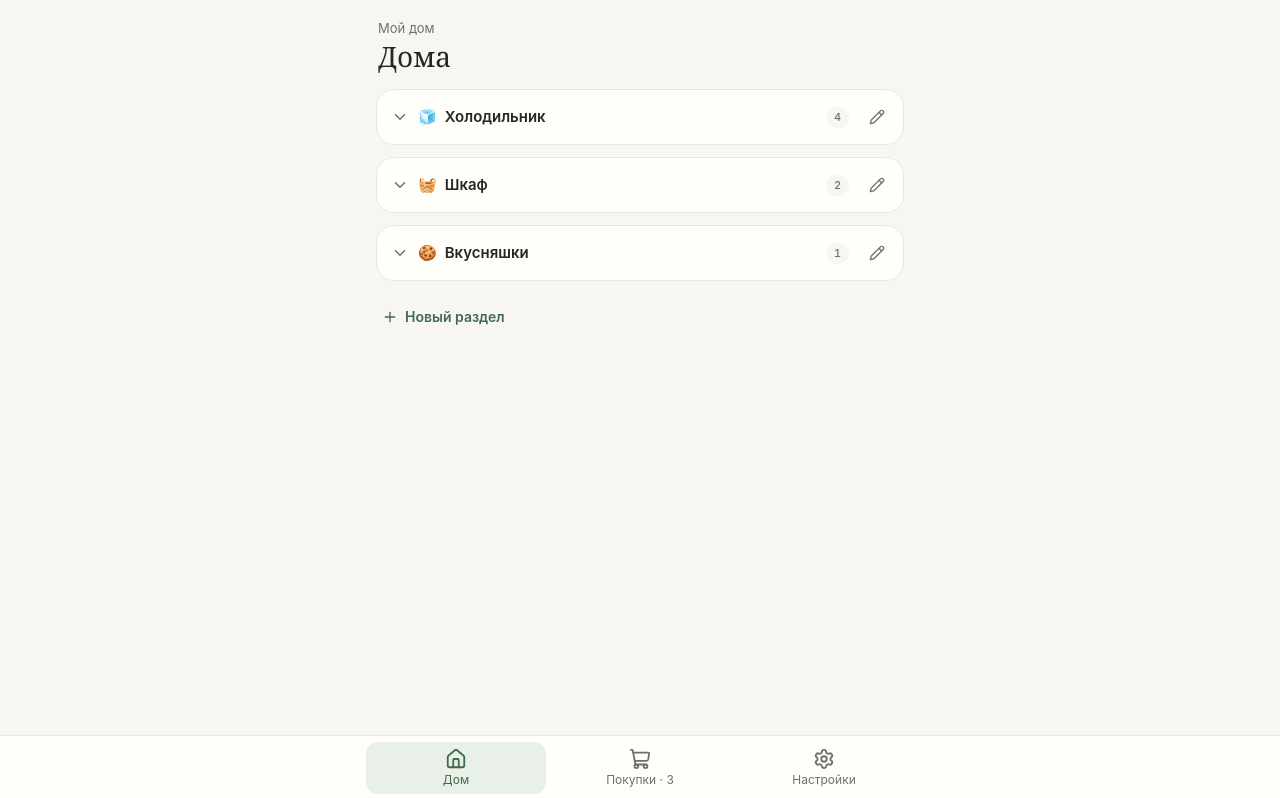
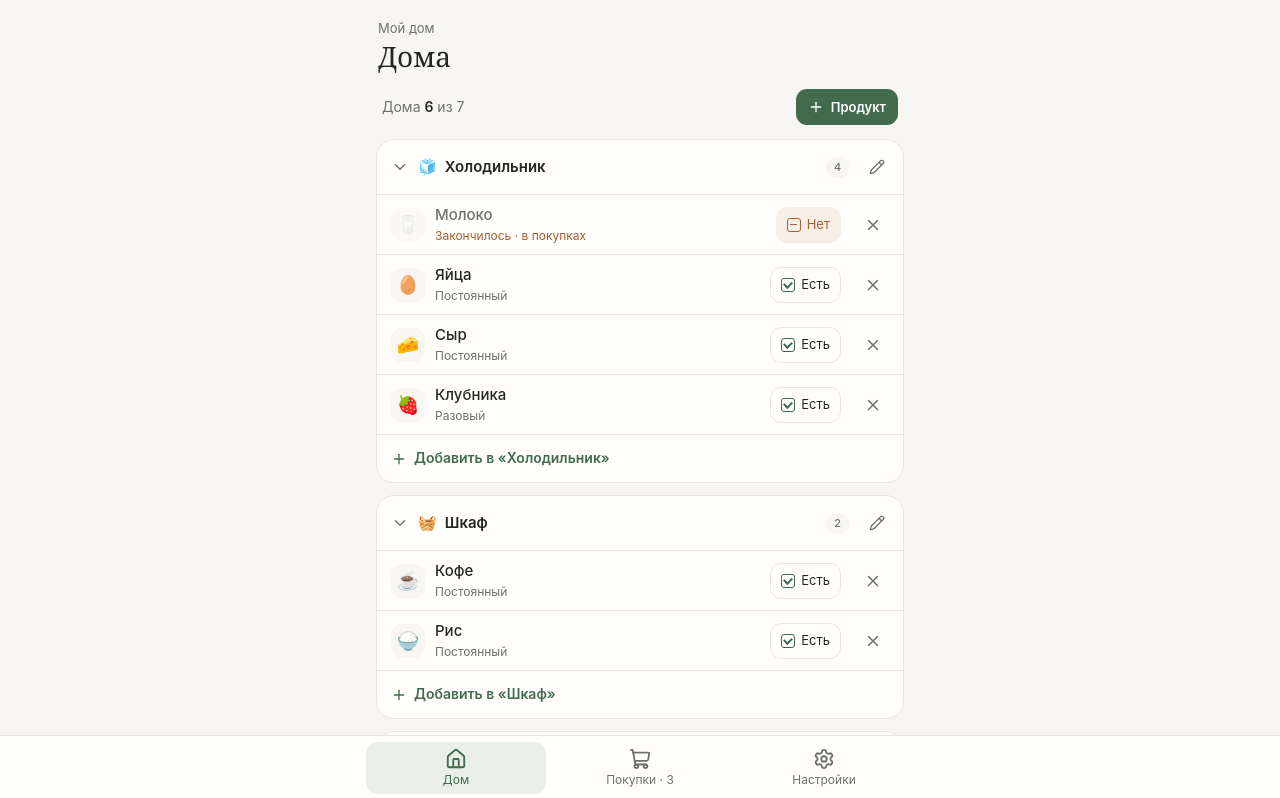
Before and after one commit to mihairu-code/food-stock, a React (Vite) app: page / in a window 1280 px wide. Shown: the top 798 px of the page. Built offline with nearby package versions, Linux system fonts and the light colour scheme.

Commit message:
feat(home): products with emoji, out of stock and back

```diff
--- a/src/index.css
+++ b/src/index.css
@@ -289,6 +289,151 @@ button {
   border-top: 1px solid var(--line);
 }
 
+.summary {
+  display: flex;
+  align-items: center;
+  justify-content: space-between;
+  gap: 8px;
+  margin: 0 6px 2px;
+}
+
+.summary p {
+  color: var(--muted);
+  font-size: 14px;
+}
+
+.summary strong {
+  color: var(--ink);
+  font-weight: 600;
+}
+
+/* ---------- Строки ---------- */
+
+.row {
+  display: flex;
+  min-height: 60px;
+  align-items: center;
+  gap: 10px;
+  padding: 0 8px 0 14px;
+  border-top: 1px solid var(--line);
+  background: var(--paper);
+}
+
+.emoji {
+  display: grid;
+  flex: 0 0 auto;
+  width: 34px;
+  height: 34px;
+  place-items: center;
+  border-radius: 11px;
+  background: var(--bg);
+  font-size: 18px;
+}
+
+.row-text {
+  min-width: 0;
+  flex: 1;
+}
+
+.row-name {
+  overflow: hidden;
+  font-size: 15px;
+  font-weight: 500;
+  text-overflow: ellipsis;
+  white-space: nowrap;
+}
+
+.row-meta {
+  margin-top: 3px;
+  color: var(--muted);
+  font-size: 12px;
+}
+
+.row[data-missing='true'] .emoji {
+  filter: grayscale(1);
+  opacity: 0.5;
+}
+
+.row[data-missing='true'] .row-name {
+  color: var(--muted);
+}
+
+.row[data-missing='true'] .row-meta {
+  color: var(--orange);
+}
+
+/* Отметка наличия как в тетради: квадрат с галочкой — есть, с тире — закончилось. */
+.stock-toggle {
+  display: inline-flex;
+  min-height: 36px;
+  align-items: center;
+  gap: 6px;
+  padding: 0 10px;
+  border: 1px solid var(--line);
+  border-radius: 11px;
+  background: transparent;
+  font-size: 13px;
+}
+
+.stock-toggle .box {
+  position: relative;
+  width: 14px;
+  height: 14px;
+  border: 1.5px solid var(--accent);
+  border-radius: 3px;
+}
+
+.stock-toggle[aria-pressed='true'] .box::after {
+  position: absolute;
+  inset: 1px 3px 3px;
+  border: solid var(--accent);
+  border-width: 0 2px 2px 0;
+  rotate: 45deg;
+  content: '';
+}
+
+.stock-toggle[aria-pressed='false'] {
+  border-color: var(--orange-soft);
+  background: var(--orange-soft);
+  color: var(--orange);
+}
+
+.stock-toggle[aria-pressed='false'] .box {
+  border-color: var(--orange);
+}
+
+.stock-toggle[aria-pressed='false'] .box::after {
+  position: absolute;
+  top: 5px;
+  left: 2px;
+  width: 7px;
+  height: 1.5px;
+  background: var(--orange);
+  content: '';
+}
+
+/* Галочка в форме: подпись с пояснением мелким шрифтом. */
+.check {
+  display: flex;
+  align-items: flex-start;
+  gap: 10px;
+  margin-bottom: 4px;
+  font-size: 15px;
+}
+
+.check input {
+  width: 20px;
+  height: 20px;
+  margin: 1px 0 0;
+  accent-color: var(--accent);
+}
+
+.check small {
+  display: block;
+  color: var(--muted);
+  font-size: 13px;
+}
+
 /* ---------- Шторка ---------- */
 
 .sheet {
--- a/src/screens/home/HomeScreen.tsx
+++ b/src/screens/home/HomeScreen.tsx
@@ -6,13 +6,17 @@ import { backend } from '@/data'
 import { useHomeData, useSortedSections } from '@/data/useHomeData'
 import { useHomeMutation } from '@/data/useHomeMutation'
 import { productsOf } from '@/domain/logic'
-import type { Section } from '@/domain/types'
+import type { NewProduct } from '@/data/backend'
+import type { Product, Section } from '@/domain/types'
 import { ConfirmSheet } from '@/sheets/ConfirmSheet'
+import { ProductSheet } from '@/sheets/ProductSheet'
 import { SectionSheet } from '@/sheets/SectionSheet'
+import { ProductRow } from './ProductRow'
 import { SectionCard } from './SectionCard'
 import { useCollapsedSections } from './useCollapsedSections'
 
 type HomeSheet =
+  | { type: 'add-product'; sectionId?: string }
   | { type: 'add-section' }
   | { type: 'edit-section'; section: Section }
   | { type: 'delete-section'; section: Section }
@@ -35,9 +39,20 @@ export function HomeScreen() {
     backend.updateSection(v.id, { name: v.name, icon: v.icon }),
   )
   const deleteSection = useHomeMutation((id: string) => backend.deleteSection(id))
+  const createProduct = useHomeMutation((input: NewProduct) => backend.createProduct(hid, input))
+  const setAvailability = useHomeMutation((v: { id: string; available: boolean }) =>
+    backend.setAvailability(v.id, v.available),
+  )
+  const deleteProduct = useHomeMutation((id: string) => backend.deleteProduct(id))
 
   if (isLoading) return <p className="status">Загрузка…</p>
   if (isError) return <p className="status">Не удалось загрузить данные</p>
+
+  function toggleStock(product: Product) {
+    // Разовый продукт существует, только пока он есть дома: закончился — убираем.
+    if (product.kind === 'one_off') deleteProduct.mutate(product.id)
+    else setAvailability.mutate({ id: product.id, available: !product.is_available })
+  }
 
   function requestDelete(section: Section) {
     // Пустой раздел удаляем сразу, непустой — только после подтверждения.
@@ -59,6 +74,14 @@ export function HomeScreen() {
         </EmptyState>
       ) : (
         <>
+          <div className="summary">
+            <p>
+              Дома <strong>{products.filter((p) => p.is_available).length}</strong> из {products.length}
+            </p>
+            <button className="btn small" type="button" onClick={() => setSheet({ type: 'add-product' })}>
+              <Plus size={16} aria-hidden="true" /> Продукт
+            </button>
+          </div>
           {sections.map((section) => (
             <SectionCard
               key={section.id}
@@ -67,7 +90,23 @@ export function HomeScreen() {
               open={!collapsed.ids.includes(section.id)}
               onToggle={() => collapsed.toggle(section.id)}
               onEdit={() => setSheet({ type: 'edit-section', section })}
-            />
+            >
+              {productsOf(products, section.id).map((product) => (
+                <ProductRow
+                  key={product.id}
+                  product={product}
+                  onToggleStock={() => toggleStock(product)}
+                  onDelete={() => deleteProduct.mutate(product.id)}
+                />
+              ))}
+              <button
+                className="add-row"
+                type="button"
+                onClick={() => setSheet({ type: 'add-product', sectionId: section.id })}
+              >
+                <Plus size={16} aria-hidden="true" /> Добавить в «{section.name}»
+              </button>
+            </SectionCard>
           ))}
           <button className="add-row" type="button" onClick={() => setSheet({ type: 'add-section' })}>
             <Plus size={16} aria-hidden="true" /> Новый раздел
@@ -75,6 +114,14 @@ export function HomeScreen() {
         </>
       )}
 
+      {sheet?.type === 'add-product' && (
+        <ProductSheet
+          sections={sections}
+          sectionId={sheet.sectionId}
+          onSave={(input) => createProduct.mutate(input)}
+          onClose={close}
+        />
+      )}
       {sheet?.type === 'add-section' && (
         <SectionSheet onSave={(name, icon) => createSection.mutate({ name, icon })} onClose={close} />
       )}
--- /dev/null
+++ b/src/screens/home/ProductRow.tsx
@@ -0,0 +1,44 @@
+import { X } from 'lucide-react'
+import type { Product } from '@/domain/types'
+
+interface ProductRowProps {
+  product: Product
+  onToggleStock: () => void
+  onDelete: () => void
+}
+
+/**
+ * Строка продукта. Отметка справа — «Есть» или «Закончилось»: закончившийся постоянный
+ * продукт сам попадает в покупки. Разовый существует, только пока он есть, — его
+ * «Закончилось» просто убирает продукт.
+ */
+export function ProductRow({ product, onToggleStock, onDelete }: ProductRowProps) {
+  const { name, is_available: available } = product
+  const staple = product.kind === 'staple'
+  const meta = !available ? 'Закончилось · в покупках' : staple ? 'Постоянный' : 'Разовый'
+
+  return (
+    <div className="row" data-missing={!available}>
+      <span className="emoji" aria-hidden="true">
+        {product.icon || '📦'}
+      </span>
+      <div className="row-text">
+        <div className="row-name">{name}</div>
+        <div className="row-meta">{meta}</div>
+      </div>
+      <button
+        className="stock-toggle"
+        type="button"
+        aria-pressed={available}
+        aria-label={available ? `Отметить, что «${name}» закончилось` : `Отметить, что «${name}» снова есть`}
+        onClick={onToggleStock}
+      >
+        <span className="box" aria-hidden="true" />
+        {available ? 'Есть' : 'Нет'}
+      </button>
+      <button className="icon-btn row-delete" type="button" aria-label={`Удалить «${name}»`} onClick={onDelete}>
+        <X size={18} />
+      </button>
+    </div>
+  )
+}
--- /dev/null
+++ b/src/sheets/ProductSheet.tsx
@@ -0,0 +1,88 @@
+import { useState, type FormEvent } from 'react'
+import type { NewProduct } from '@/data/backend'
+import type { Section } from '@/domain/types'
+import { Sheet } from './Sheet'
+
+/** Частые продукты; своё эмодзи можно вписать в поле. */
+const PRODUCT_EMOJIS = ['🥛', '🥚', '🧀', '🍞', '☕', '🍚', '🍎', '🥦', '🍫', '🧻']
+
+interface ProductSheetProps {
+  sections: Section[]
+  /** Раздел, из которого шторку открыли. */
+  sectionId?: string
+  onSave: (input: NewProduct) => void
+  onClose: () => void
+}
+
+export function ProductSheet({ sections, sectionId: initialSectionId, onSave, onClose }: ProductSheetProps) {
+  const [name, setName] = useState('')
+  const [icon, setIcon] = useState('')
+  const [sectionId, setSectionId] = useState(initialSectionId ?? sections[0]?.id ?? '')
+  const [staple, setStaple] = useState(true)
+
+  function submit(event: FormEvent) {
+    event.preventDefault()
+    const trimmed = name.trim()
+    if (!trimmed || !sectionId) return
+    onSave({ section_id: sectionId, name: trimmed, icon: icon.trim() || null, kind: staple ? 'staple' : 'one_off' })
+    onClose()
+  }
+
+  return (
+    <Sheet title="Новый продукт" onClose={onClose}>
+      <form onSubmit={submit}>
+        <label className="field">
+          <span>Название</span>
+          <input
+            value={name}
+            maxLength={80}
+            placeholder="Например, молоко"
+            onChange={(e) => setName(e.target.value)}
+            autoFocus
+          />
+        </label>
+        <div className="field">
+          <span>Иконка</span>
+          <div className="emoji-grid">
+            {PRODUCT_EMOJIS.map((emoji) => (
+              <button
+                key={emoji}
+                className="emoji-option"
+                type="button"
+                aria-pressed={icon === emoji}
+                onClick={() => setIcon(icon === emoji ? '' : emoji)}
+              >
+                {emoji}
+              </button>
+            ))}
+          </div>
+        </div>
+        <label className="field">
+          <span>Раздел</span>
+          <select value={sectionId} onChange={(e) => setSectionId(e.target.value)}>
+            {sections.map((section) => (
+              <option key={section.id} value={section.id}>
+                {section.icon ? `${section.icon} ${section.name}` : section.name}
+              </option>
+            ))}
+          </select>
+        </label>
+        <label className="check">
+          <input type="checkbox" checked={staple} onChange={(e) => setStaple(e.target.checked)} />
+          <span>
+            Постоянный
+            <small>Закончится — сам попадёт в покупки</small>
+          </span>
+        </label>
+        <div className="sheet-actions">
+          <button className="btn subtle" type="button" onClick={onClose}>
+            Отмена
+          </button>
+          <button className="btn" type="submit" disabled={!name.trim() || !sectionId}>
+            Добавить
+          </button>
+        </div>
+      </form>
+    </Sheet>
+  )
+}
```
